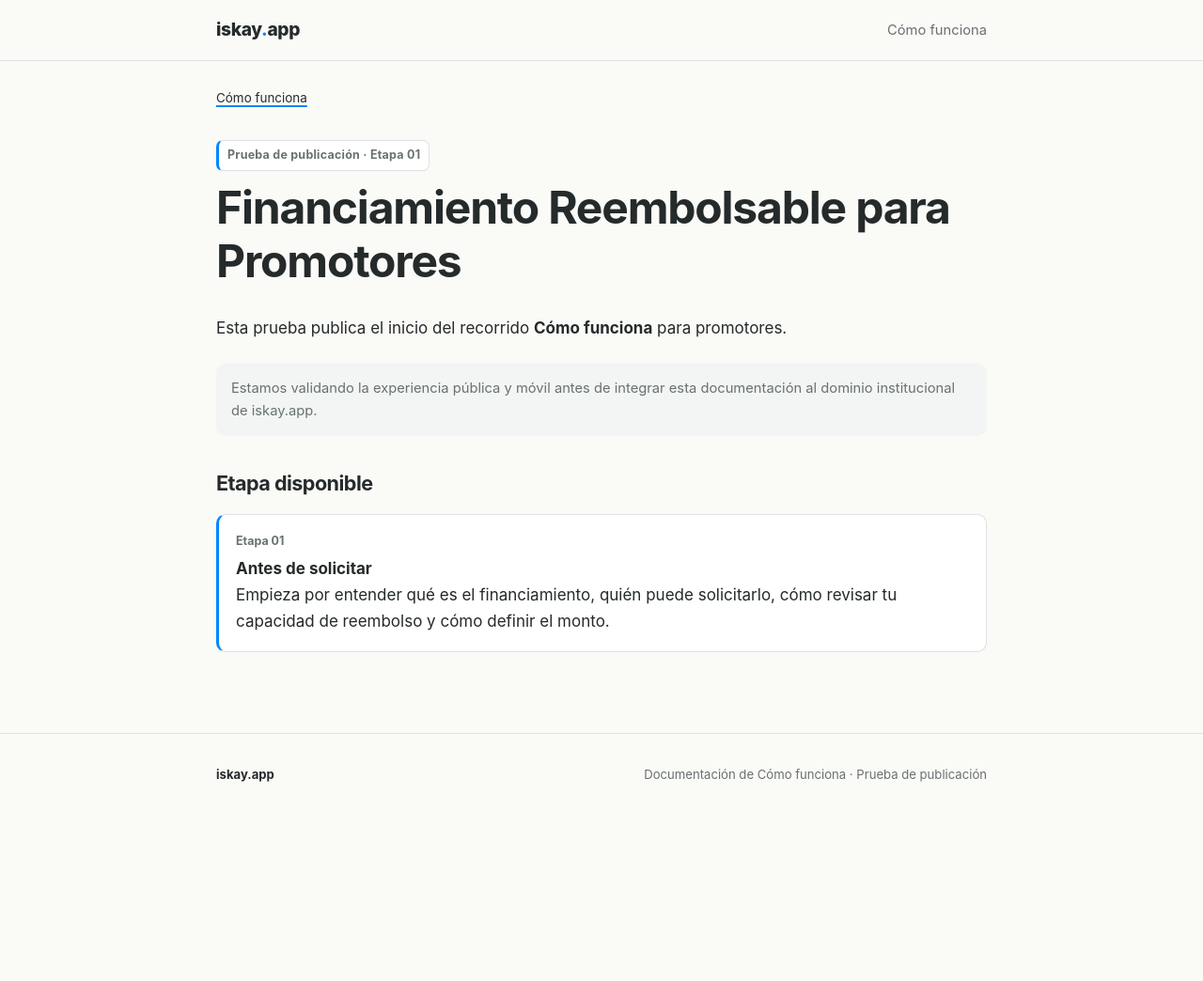
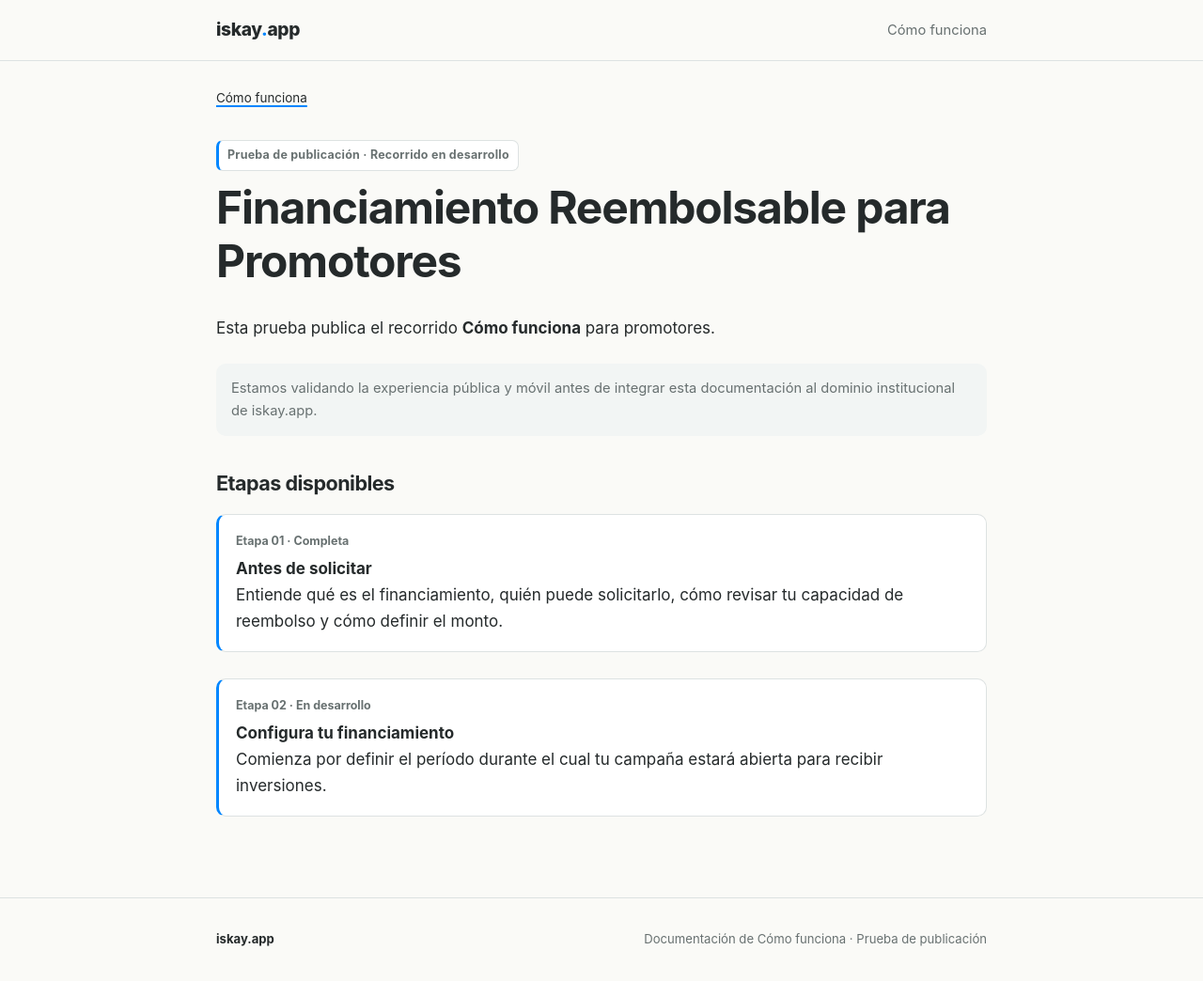
Before and after one commit to iskayApp/como-funciona, a Jekyll site: the page built from index.md, in a window 1280 px wide and 1044 px high. Shown: the whole window at 94% size. Built offline with Jekyll 4.4.1, drawn with Linux system fonts in a browser that asks for light colours.

Commit message:
docs: publicar ficha 05 y abrir Etapa 02

```diff
--- a/_config.yml
+++ b/_config.yml
@@ -19,7 +19,6 @@ exclude:
   - ideas/inversion-en-acciones
   - ideas/financiamiento-reembolsable/index.md
   - ideas/financiamiento-reembolsable/promotores/index.md
-  - ideas/financiamiento-reembolsable/promotores/02-configura-tu-financiamiento
   - ideas/financiamiento-reembolsable/promotores/03-prepara-la-revision-profesional
   - ideas/financiamiento-reembolsable/promotores/04-construye-y-publica-tu-campana
   - ideas/financiamiento-reembolsable/promotores/05-cierre-formalizacion-transferencia
--- a/_layouts/default.html
+++ b/_layouts/default.html
@@ -27,7 +27,7 @@
     <nav class="breadcrumbs" aria-label="Ruta">
       <a href="{{ '/' | relative_url }}">Cómo funciona</a>
       {% if page.category %}<span aria-hidden="true">/</span><span>{{ page.category }}</span>{% endif %}
-      {% if page.stage %}<span aria-hidden="true">/</span><a href="{{ '/financiamiento-reembolsable/promotores/antes-de-solicitar/' | relative_url }}">{{ page.stage }}</a>{% endif %}
+      {% if page.stage %}<span aria-hidden="true">/</span><a href="{{ page.stage_url | default: '/financiamiento-reembolsable/promotores/antes-de-solicitar/' | relative_url }}">{{ page.stage }}</a>{% endif %}
     </nav>
 
     {% if page.eyebrow %}<p class="eyebrow">{{ page.eyebrow }}</p>{% endif %}
--- a/index.md
+++ b/index.md
@@ -3,25 +3,32 @@ layout: default
 title: "Financiamiento Reembolsable para Promotores"
 description: "Prueba pública de Cómo funciona para promotores de Financiamiento Reembolsable en iskay.app."
 permalink: /
-eyebrow: "Prueba de publicación · Etapa 01"
+eyebrow: "Prueba de publicación · Recorrido en desarrollo"
 ---
 
 # Financiamiento Reembolsable para Promotores
 
-Esta prueba publica el inicio del recorrido **Cómo funciona** para promotores.
+Esta prueba publica el recorrido **Cómo funciona** para promotores.
 
 <div class="test-note">
 Estamos validando la experiencia pública y móvil antes de integrar esta documentación al dominio institucional de iskay.app.
 </div>
 
-## Etapa disponible
+## Etapas disponibles
 
 <ul class="topic-list">
   <li>
     <a href="{{ '/financiamiento-reembolsable/promotores/antes-de-solicitar/' | relative_url }}">
-      <span class="topic-number">Etapa 01</span>
+      <span class="topic-number">Etapa 01 · Completa</span>
       <strong>Antes de solicitar</strong><br>
-      Empieza por entender qué es el financiamiento, quién puede solicitarlo, cómo revisar tu capacidad de reembolso y cómo definir el monto.
+      Entiende qué es el financiamiento, quién puede solicitarlo, cómo revisar tu capacidad de reembolso y cómo definir el monto.
+    </a>
+  </li>
+  <li>
+    <a href="{{ '/financiamiento-reembolsable/promotores/configura-tu-financiamiento/' | relative_url }}">
+      <span class="topic-number">Etapa 02 · En desarrollo</span>
+      <strong>Configura tu financiamiento</strong><br>
+      Comienza por definir el período durante el cual tu campaña estará abierta para recibir inversiones.
     </a>
   </li>
 </ul>
```
Also changed, not shown: ideas/financiamiento-reembolsable/promotores/01-antes-de-solicitar/04-define-cuanto-necesitas-financiar.md (+3 -1 lines), ideas/financiamiento-reembolsable/promotores/01-antes-de-solicitar/index.md (+1 -1 lines), ideas/financiamiento-reembolsable/promotores/02-configura-tu-financiamiento/05-define-el-periodo-de-campana.md (added, +50 -0 lines), ideas/financiamiento-reembolsable/promotores/02-configura-tu-financiamiento/index.md (+18 -10 lines).
